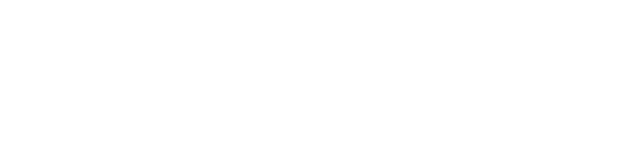
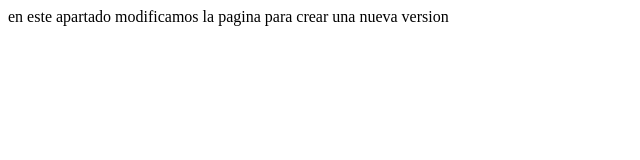
Before and after one commit to RogerCoutino/test_versions, a plain HTML site: page index.html in a window 1280 px wide. Shown: the whole page, without its empty margins (0-640 px from the left). Drawn offline with Linux system fonts and the light colour scheme.

Commit message:
Segunda version del codigo

```diff
--- a/index.html
+++ b/index.html
@@ -4,6 +4,8 @@
 	<title>primera pagina</title>
 </head>
 <body>
-
+<div>
+	en este apartado modificamos la pagina para crear una nueva version
+</div>
 </body>
 </html>
```
Also changed, not shown: test.html (+9 -1 lines).
